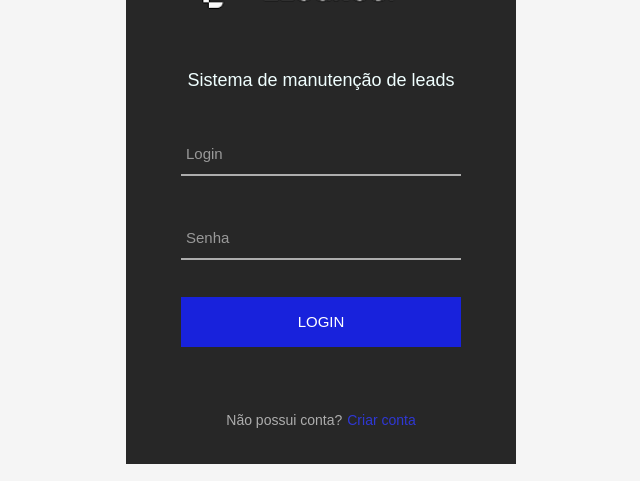
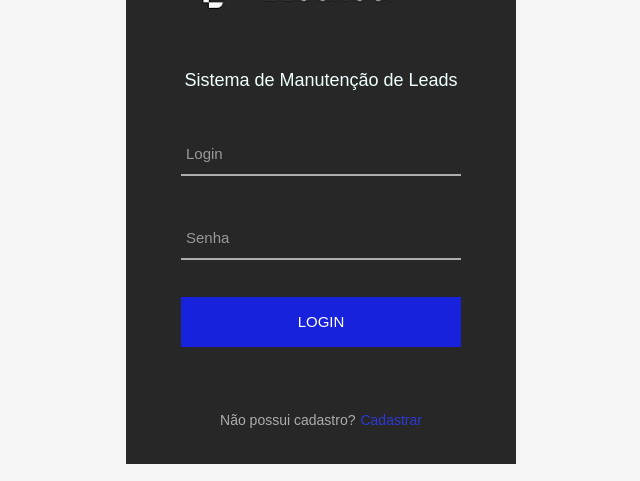
Before and after one commit to Dev-Cwsc/elogroup-challenge-leads, a React (Create React App) app: page / in a window 1280 px wide. Shown: the part 227-708 px from the top of the page, without its empty margins (319-959 px from the left). Built offline with nearby package versions, Linux system fonts and the light colour scheme.

Commit message:
Update login.js

```diff
--- a/src/views/pages/login.js
+++ b/src/views/pages/login.js
@@ -14,7 +14,7 @@ function Login() {
             <img src={egIMG} className="img-elogroup" alt="EloGroup" />
           </div>
           <form className="login-form">
-            <span className="login-form-title"> Sistema de manutenção de leads </span>
+            <span className="login-form-title"> Sistema de Manutenção de Leads </span>
             <div className="wrap-input">
               <input
                 className={login !== "" ? "has-val input" : "input"}
@@ -40,9 +40,9 @@ function Login() {
             </div>
 
             <div className="text-center">
-              <span className="txt1">Não possui conta? </span>
+              <span className="txt1">Não possui cadastro? </span>
               <a className="txt2" href="/newUser">
-                Criar conta
+                Cadastrar
               </a>
             </div>
           </form>
```
